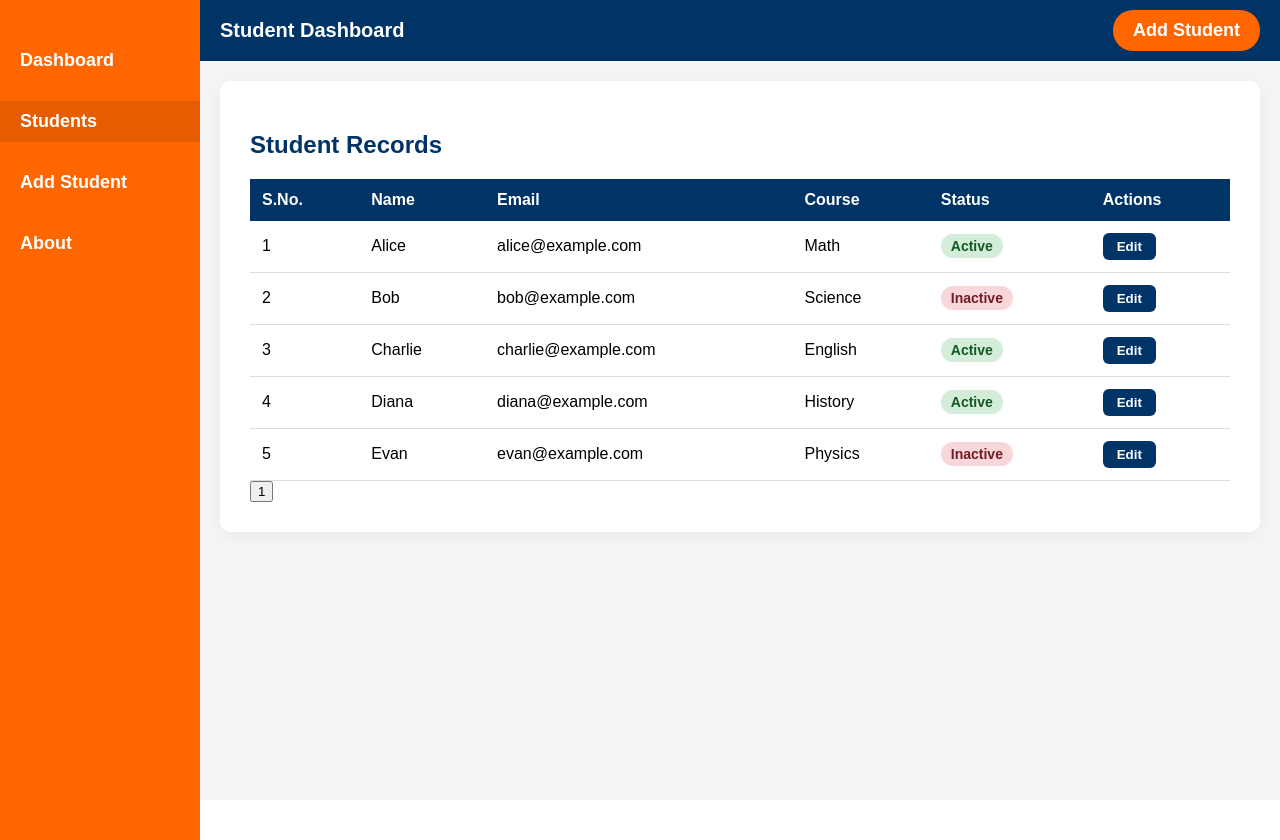
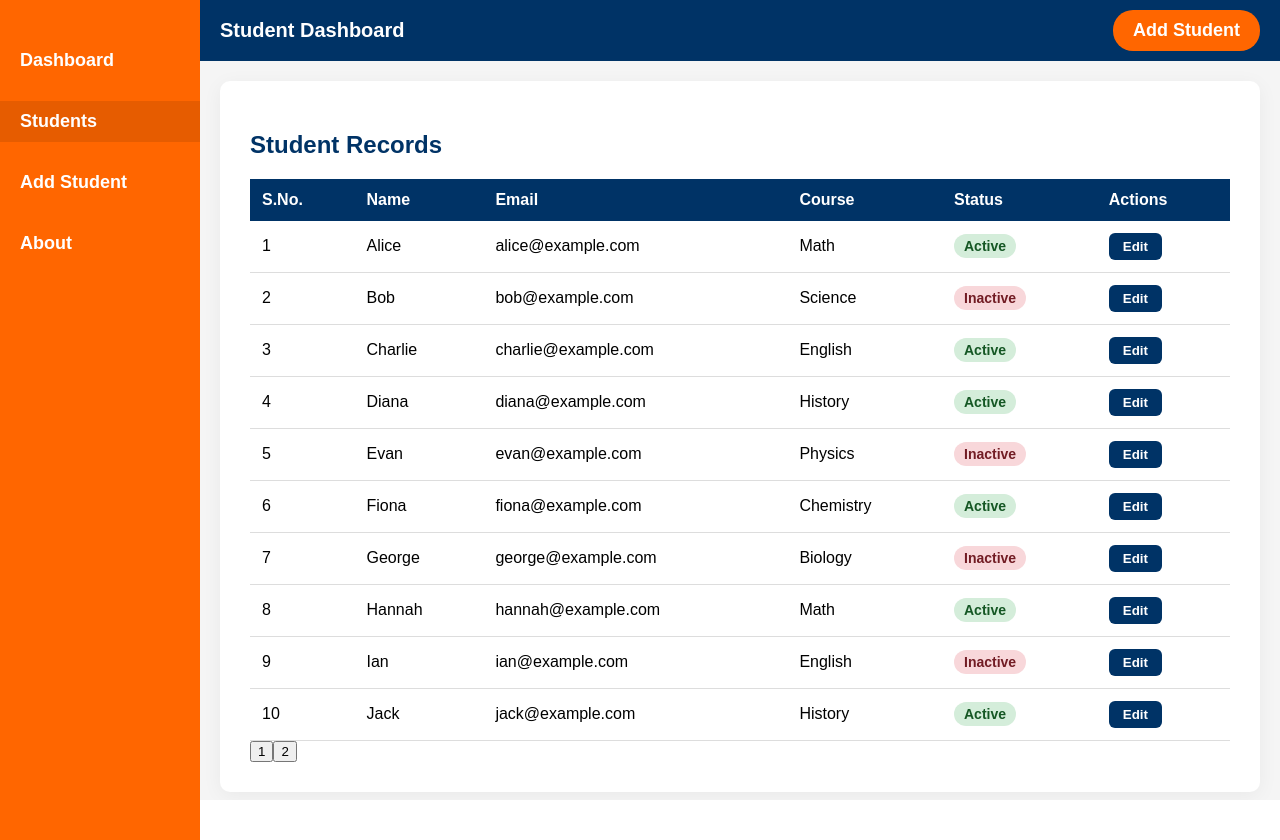
Before and after one commit to Rakhi-520/student-dashboard, a React (Create React App) app: page /students in a window 1280 px wide. Built offline with nearby package versions, Linux system fonts and the light colour scheme.

Commit message:
added demo students

```diff
--- a/src/pages/StudentList.js
+++ b/src/pages/StudentList.js
@@ -7,8 +7,19 @@ const demoStudents = [
   { id: 1002, name: "Bob", email: "bob@example.com", course: "Science", status: "Inactive", isDemo: true },
   { id: 1003, name: "Charlie", email: "charlie@example.com", course: "English", status: "Active", isDemo: true },
   { id: 1004, name: "Diana", email: "diana@example.com", course: "History", status: "Active", isDemo: true },
-  { id: 1005, name: "Evan", email: "evan@example.com", course: "Physics", status: "Inactive", isDemo: true }
+  { id: 1005, name: "Evan", email: "evan@example.com", course: "Physics", status: "Inactive", isDemo: true },
+  { id: 1006, name: "Fiona", email: "fiona@example.com", course: "Chemistry", status: "Active", isDemo: true },
+  { id: 1007, name: "George", email: "george@example.com", course: "Biology", status: "Inactive", isDemo: true },
+  { id: 1008, name: "Hannah", email: "hannah@example.com", course: "Math", status: "Active", isDemo: true },
+  { id: 1009, name: "Ian", email: "ian@example.com", course: "English", status: "Inactive", isDemo: true },
+  { id: 1010, name: "Jack", email: "jack@example.com", course: "History", status: "Active", isDemo: true },
+  { id: 1011, name: "Kara", email: "kara@example.com", course: "Physics", status: "Inactive", isDemo: true },
+  { id: 1012, name: "Liam", email: "liam@example.com", course: "Computer", status: "Active", isDemo: true },
+  { id: 1013, name: "Mona", email: "mona@example.com", course: "Chemistry", status: "Inactive", isDemo: true },
+  { id: 1014, name: "Nate", email: "nate@example.com", course: "Math", status: "Active", isDemo: true },
+  { id: 1015, name: "Olivia", email: "olivia@example.com", course: "Biology", status: "Inactive", isDemo: true }
 ];
+
 
 function StudentList() {
   const { students, setStudents } = useContext(StudentsContext);
```
